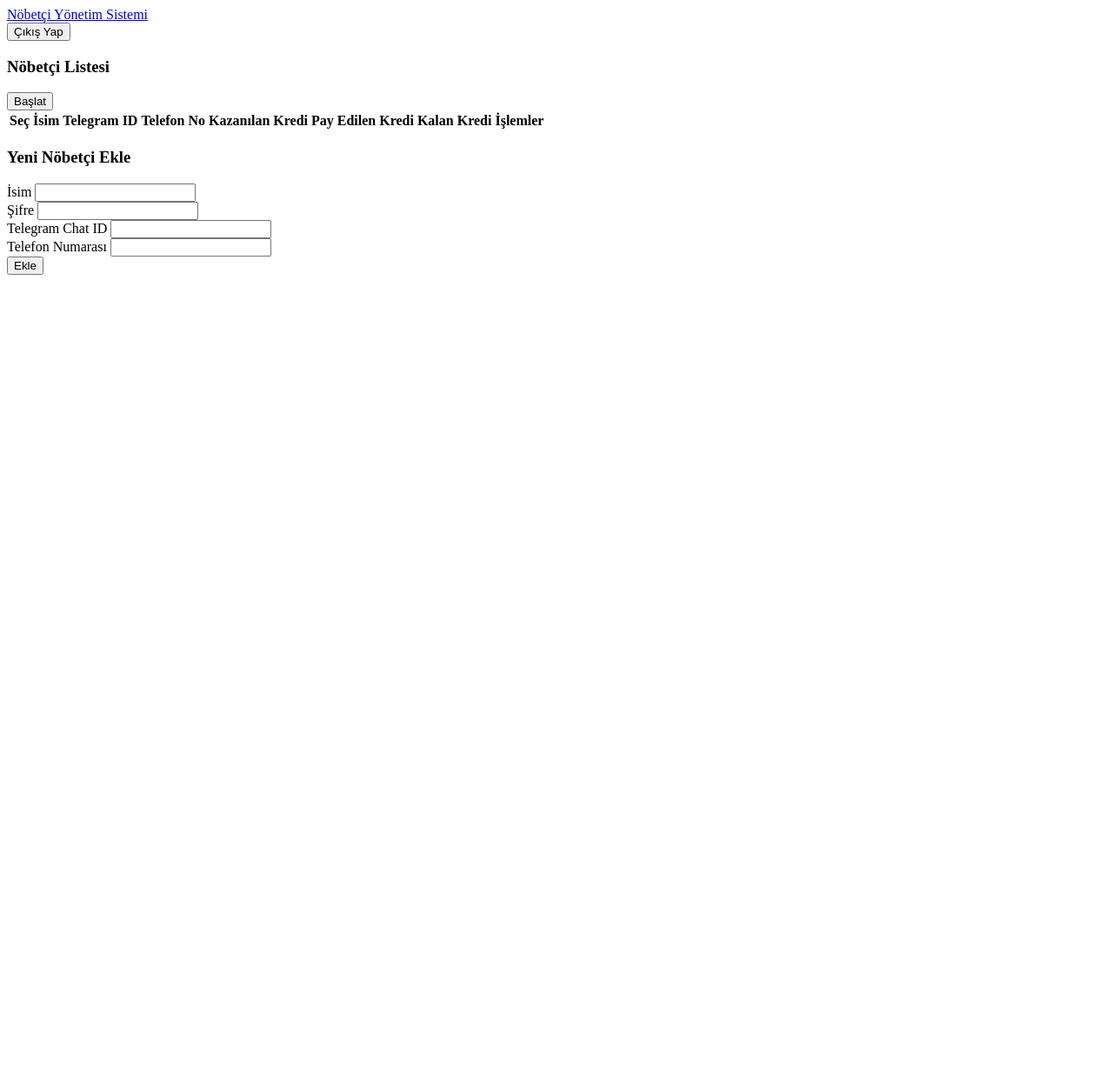
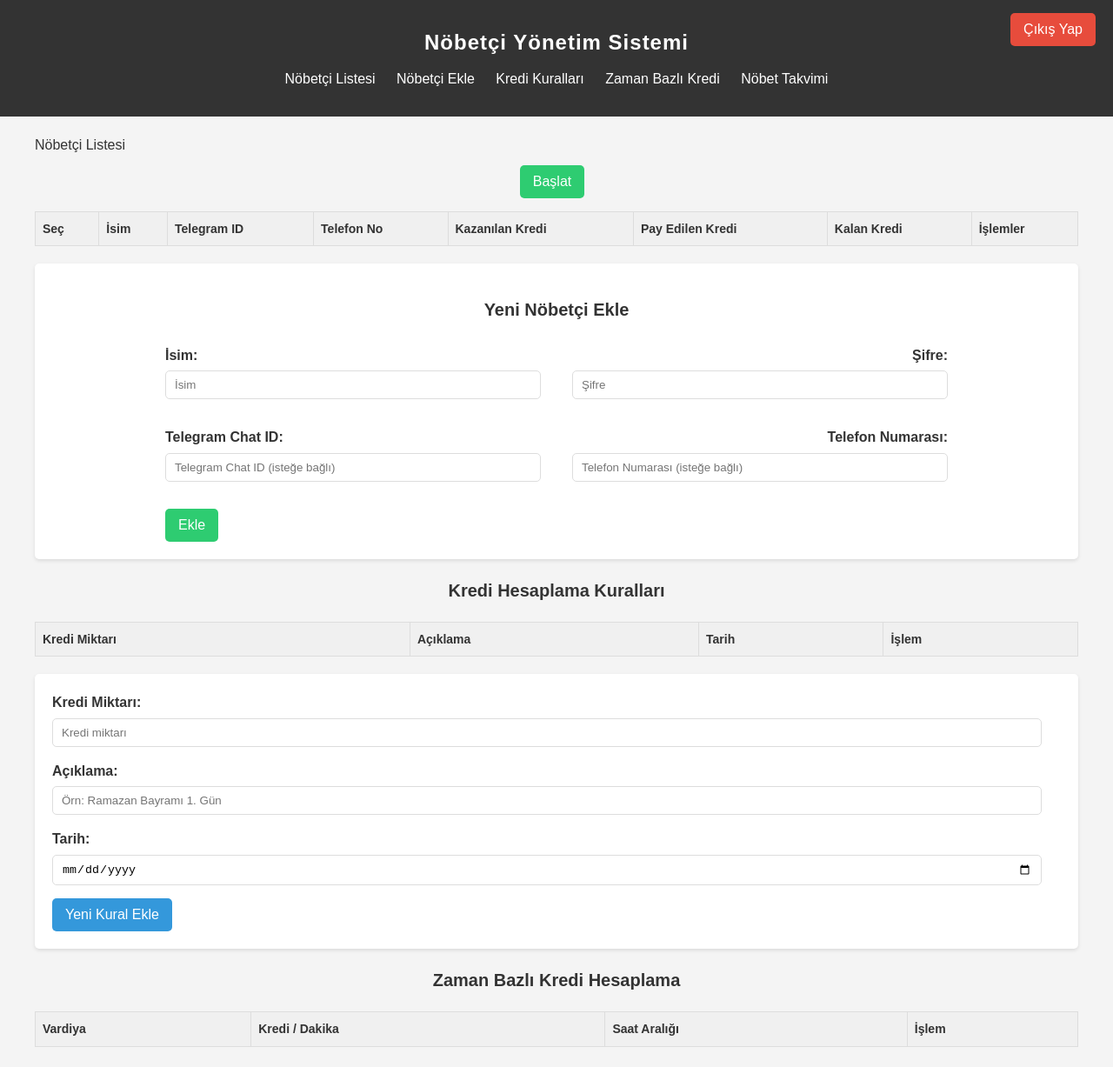
Before and after one commit to istadmins/Nobetciyim, a website: page public/index.html in a window 1280 px wide. Shown: the top 1227 px of the page at 87% size. Before the commit the page ends 800 px from the top, so only its background shows below. Drawn offline with Linux system fonts and the light colour scheme; no server answers.

Commit message:
Update index.html

```diff
--- a/public/index.html
+++ b/public/index.html
@@ -2,86 +2,208 @@
 <html lang="tr">
 <head>
     <meta charset="UTF-8">
-    <title>Nöbetçi Yönetim Sistemi</title>
+    <title>Nöbetçi Listesi</title>
     <meta name="viewport" content="width=device-width, initial-scale=1.0">
+    <link rel="stylesheet" href="https://cdnjs.cloudflare.com/ajax/libs/font-awesome/4.7.0/css/font-awesome.min.css">
+    <link rel="stylesheet" href="style.css">
+    <!-- Tabler CSS sadece görsel için ekleniyor -->
     <link href="https://unpkg.com/@tabler/core@latest/dist/css/tabler.min.css" rel="stylesheet"/>
 </head>
 <body>
-<div class="page">
-    <header class="navbar navbar-expand-md navbar-light d-print-none">
-        <div class="container-xl">
-            <a href="#" class="navbar-brand">Nöbetçi Yönetim Sistemi</a>
-            <div class="navbar-nav flex-row order-md-last">
-                <button id="logoutBtn" class="btn btn-danger">Çıkış Yap</button>
+    <header>
+        <div class="container green-bg-header">
+            <h1 style="margin: 0; font-size: 1.5em; font-weight: bold; letter-spacing: 1px; color: #fff;">Nöbetçi Yönetim Sistemi</h1>
+            <nav>
+                <ul>
+                    <li><a href="#nobetciListesiBolumu">Nöbetçi Listesi</a></li>
+                    <li><a href="#nobetciEkleBolumu">Nöbetçi Ekle</a></li>
+                    <li><a href="#krediKurallariBolumu">Kredi Kuralları</a></li>
+                    <li><a href="#zamanKrediBolumu">Zaman Bazlı Kredi</a></li>
+                    <li><a href="#takvimBolumu">Nöbet Takvimi</a></li>
+                </ul>
+            </nav>
+            <button id="logoutBtn">Çıkış Yap</button>
+        </div>
+    </header>
+
+    <main class="container">
+        <section id="nobetciListesiBolumu">
+            <div class="green-bg-section">Nöbetçi Listesi</div>
+            <div style="text-align: center; margin-bottom: 15px;">
+                <button id="baslatKrediDagitimiBtn" class="btn btn-success" style="margin-right: 10px;">Başlat</button>
+            </div>
+            <div class="table-responsive">
+                <table id="nobetciTable">
+                    <thead>
+                        <tr>
+                            <th scope="col">Seç</th>
+                            <th scope="col">İsim</th>
+                            <th scope="col">Telegram ID</th>
+                            <th scope="col">Telefon No</th>
+                            <th scope="col">Kazanılan Kredi</th>
+                            <th scope="col">Pay Edilen Kredi</th>
+                            <th scope="col">Kalan Kredi</th>
+                            <th scope="col">İşlemler</th>
+                        </tr>
+                    </thead>
+                    <tbody id="nobetciTableBody">
+                        </tbody>
+                </table>
+            </div>
+        </section>
+
+        <section id="nobetciEkleBolumu">
+            <div class="yeni-nobetci-form" style="max-width: 900px; margin: 0 auto;">
+                <h2 style="text-align: center; margin-bottom: 24px;">Yeni Nöbetçi Ekle</h2>
+                <form id="nobetciEkleForm">
+                    <div style="display: flex; margin-bottom: 16px; justify-content: space-between; align-items: flex-end;">
+                        <div style="width: 48%; display: flex; flex-direction: column; align-items: flex-start;">
+                            <label for="name">İsim:</label>
+                            <input type="text" id="name" name="name" class="form-control" placeholder="İsim" required style="width: 100%;">
+                        </div>
+                        <div style="width: 48%; display: flex; flex-direction: column; align-items: flex-end;">
+                            <label for="password">Şifre:</label>
+                            <input type="password" id="password" name="password" class="form-control" placeholder="Şifre" required style="width: 100%;">
                         </div>
                     </div>
-    </header>
-    <div class="page-wrapper">
-        <div class="container-xl mt-4">
-            <div class="row row-cards">
-                <div class="col-12">
-                    <div class="card">
-                        <div class="card-header"><h3 class="card-title">Nöbetçi Listesi</h3></div>
-                        <div class="card-body">
-                            <div class="mb-2">
-                                <button id="baslatKrediDagitimiBtn" class="btn btn-success">Başlat</button>
+                    <div style="display: flex; margin-bottom: 16px; justify-content: space-between; align-items: flex-end;">
+                        <div style="width: 48%; display: flex; flex-direction: column; align-items: flex-start;">
+                            <label for="telegram_id">Telegram Chat ID:</label>
+                            <input type="text" id="telegram_id" name="telegram_id" class="form-control" placeholder="Telegram Chat ID (isteğe bağlı)" style="width: 100%;">
+                        </div>
+                        <div style="width: 48%; display: flex; flex-direction: column; align-items: flex-end;">
+                            <label for="telefon_no">Telefon Numarası:</label>
+                            <input type="text" id="telefon_no" name="telefon_no" class="form-control" placeholder="Telefon Numarası (isteğe bağlı)" style="width: 100%;">
+                        </div>
+                    </div>
+                    <button type="submit" class="btn btn-success" style="margin-left: 0;">Ekle</button>
+                </form>
+            </div>
+        </section>
+
+        <section id="krediKurallariBolumu">
+            <h2>Kredi Hesaplama Kuralları</h2>
+            <div class="table-responsive">
+                <table id="kurallarTablosu" class="table table-striped">
+                    <thead>
+                        <tr>
+                            <th scope="col">Kredi Miktarı</th>
+                            <th scope="col">Açıklama</th>
+                            <th scope="col">Tarih</th>
+                            <th scope="col">İşlem</th>
+                        </tr>
+                    </thead>
+                    <tbody>
+                        </tbody>
+                </table>
+            </div>
+
+            <form id="kuralEkleForm">
+                <div class="form-group">
+                    <label for="yeniKuralKredi">Kredi Miktarı:</label>
+                    <input type="number" id="yeniKuralKredi" placeholder="Kredi miktarı" required min="0">
+                </div>
+                <div class="form-group">
+                    <label for="yeniKuralAciklama">Açıklama:</label>
+                    <input type="text" id="yeniKuralAciklama" placeholder="Örn: Ramazan Bayramı 1. Gün" required>
+                </div>
+                <div class="form-group">
+                    <label for="yeniKuralTarih">Tarih:</label>
+                    <input type="date" id="yeniKuralTarih" required>
+                </div>
+                <button type="submit" class="btn btn-primary">Yeni Kural Ekle</button>
+            </form>
+        </section>
+
+        <section id="zamanKrediBolumu">
+            <h2>Zaman Bazlı Kredi Hesaplama</h2>
+            <div class="table-responsive">
+                <table id="zaman-kredi-tablosu" class="table table-striped">
+                    <thead>
+                        <tr>
+                            <th scope="col">Vardiya</th>
+                            <th scope="col">Kredi / Dakika</th>
+                            <th scope="col">Saat Aralığı</th>
+                            <th scope="col">İşlem</th>
+                        </tr>
+                    </thead>
+                    <tbody>
+                        </tbody>
+                </table>
+            </div>
+
+            <button id="zaman-kredilerini-kaydet" class="btn btn-secondary">Değişiklikleri Kaydet</button>
+            <button id="yeniSatirEkleBtn" class="btn btn-info">Yeni Saat Aralığı Ekle</button>
+        </section>
+
+        <section id="nobetciIzinleriBolumu">
+            <h2>Nöbetçi İzinleri</h2>
+            <button id="izinEkleBtn" class="btn btn-primary">Ekle</button>
+            <div id="izinFormu" style="display:none; margin-top: 16px; margin-bottom: 16px;">
+                <!-- Form alanları JS ile doldurulacak -->
             </div>
             <div class="table-responsive">
-                                <table id="nobetciTable" class="table table-vcenter table-bordered">
+                <table id="izinlerTablosu" class="table table-striped">
                     <thead>
                         <tr>
-                                        <th>Seç</th>
-                                        <th>İsim</th>
-                                        <th>Telegram ID</th>
-                                        <th>Telefon No</th>
-                                        <th>Kazanılan Kredi</th>
-                                        <th>Pay Edilen Kredi</th>
-                                        <th>Kalan Kredi</th>
-                                        <th>İşlemler</th>
+                            <th>Nöbetçi</th>
+                            <th>Başlangıç</th>
+                            <th>Bitiş</th>
+                            <th>Gündüz Yedek</th>
+                            <th>Gece Yedek</th>
+                            <th>İşlem</th>
                         </tr>
                     </thead>
-                                    <tbody id="nobetciTableBody"></tbody>
+                    <tbody></tbody>
                 </table>
             </div>
+        </section>
+
+        <section id="takvimBolumu">
+            <h2>Nöbet Takvimi</h2>
+            <div style="text-align: center; margin-bottom: 10px;">
+                <button id="yenidenSiralaBtn" class="btn btn-primary" style="padding: 8px 12px; font-size: 0.9em;">Nöbetçileri Yeniden Sırala (Gelecek Haftadan)</button>
             </div>
+            <div class="calendar-controls">
+                <button id="prevMonthBtn"><i class="fa fa-chevron-left"></i> Önceki Ay</button>
+                <h3 id="currentMonthYear"></h3>
+                <button id="nextMonthBtn">Sonraki Ay <i class="fa fa-chevron-right"></i></button>
             </div>
+            <div class="table-responsive">
+                <table id="nobetTakvimi">
+                    <thead>
+                        <tr>
+                            <th>Hafta</th>
+                            <th>Ay</th>
+                            <th>Pzt</th>
+                            <th>Sal</th>
+                            <th>Çar</th>
+                            <th>Per</th>
+                            <th>Cum</th>
+                            <th>Cmt</th>
+                            <th>Paz</th>
+                            <th>Nöbetçi Adı</th>
+                            <th>Açıklama</th>
+                        </tr>
+                    </thead>
+                    <tbody id="takvimBody">
+                        </tbody>
+                </table>
             </div>
-                <div class="col-12 mt-4">
-                    <div class="card">
-                        <div class="card-header"><h3 class="card-title">Yeni Nöbetçi Ekle</h3></div>
-                        <div class="card-body">
-                            <form id="nobetciEkleForm">
-                                <div class="row">
-                                    <div class="col-md-6 mb-3">
-                                        <label for="name" class="form-label">İsim</label>
-                                        <input type="text" id="name" name="name" class="form-control" required>
-                                    </div>
-                                    <div class="col-md-6 mb-3">
-                                        <label for="password" class="form-label">Şifre</label>
-                                        <input type="password" id="password" name="password" class="form-control" required>
-                                    </div>
-                                </div>
-                                <div class="row">
-                                    <div class="col-md-6 mb-3">
-                                        <label for="telegram_id" class="form-label">Telegram Chat ID</label>
-                                        <input type="text" id="telegram_id" name="telegram_id" class="form-control">
-                                    </div>
-                                    <div class="col-md-6 mb-3">
-                                        <label for="telefon_no" class="form-label">Telefon Numarası</label>
-                                        <input type="text" id="telefon_no" name="telefon_no" class="form-control">
-                                    </div>
-                                </div>
-                                <button type="submit" class="btn btn-primary">Ekle</button>
-                            </form>
-                        </div>
-                    </div>
-                </div>
-                <!-- Diğer bölümler (Kredi Kuralları, Zaman Bazlı Kredi, Takvim) için benzer şekilde card yapısı eklenebilir -->
-            </div>
-        </div>
-    </div>
-</div>
+        </section>
+    </main>
+
+    <footer class="text-center">
+        <p>&copy; 2024-2025 Nöbetçi Yönetim Sistemi</p>
+    </footer>
+
+    <script src="js/auth.js"></script>
+    <script src="js/hesaplama.js"></script>
+    <script src="js/nobetciIslemleri.js"></script>
+    <script src="js/kuralIslemleri.js"></script>
+    <script src="js/zamanKrediIslemleri.js"></script>
+    <script src="js/calendar.js"></script>
+    <!-- Tabler JS sadece görsel için ekleniyor -->
     <script src="https://unpkg.com/@tabler/core@latest/dist/js/tabler.min.js"></script>
-<script src="js/main.js"></script>
 </body>
 </html>
```
Lines whose indentation alone changed are shown as unchanged.
